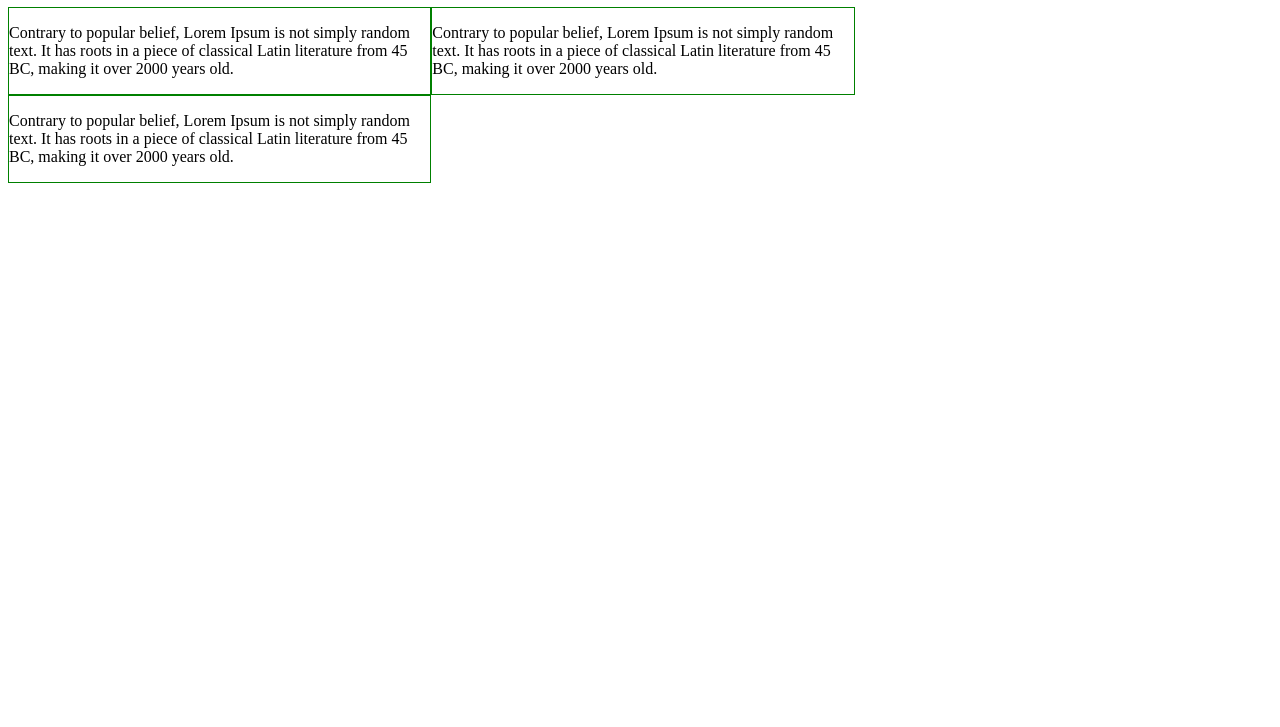
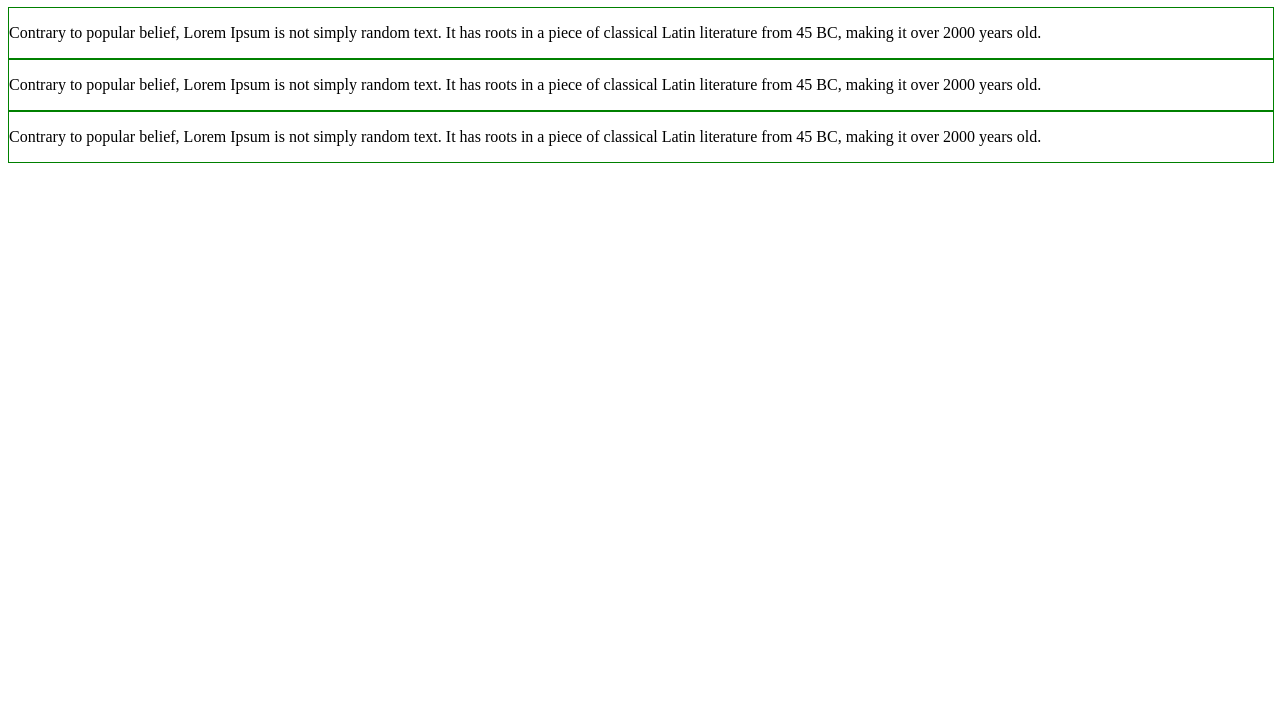
Before and after one commit to chukwumekha/module4-solution, a plain HTML site: page index.html in a window 1280 px wide. Shown: the part 73-800 px from the top of the page. Drawn offline with Linux system fonts and the light colour scheme.

Commit message:
Update index.html

```diff
--- a/index.html
+++ b/index.html
@@ -19,7 +19,7 @@
     width: 33.33%
   }
   .col-lg-3{
-    width: 33.33%
+    width: 100%
   }
 
   </style>
```
